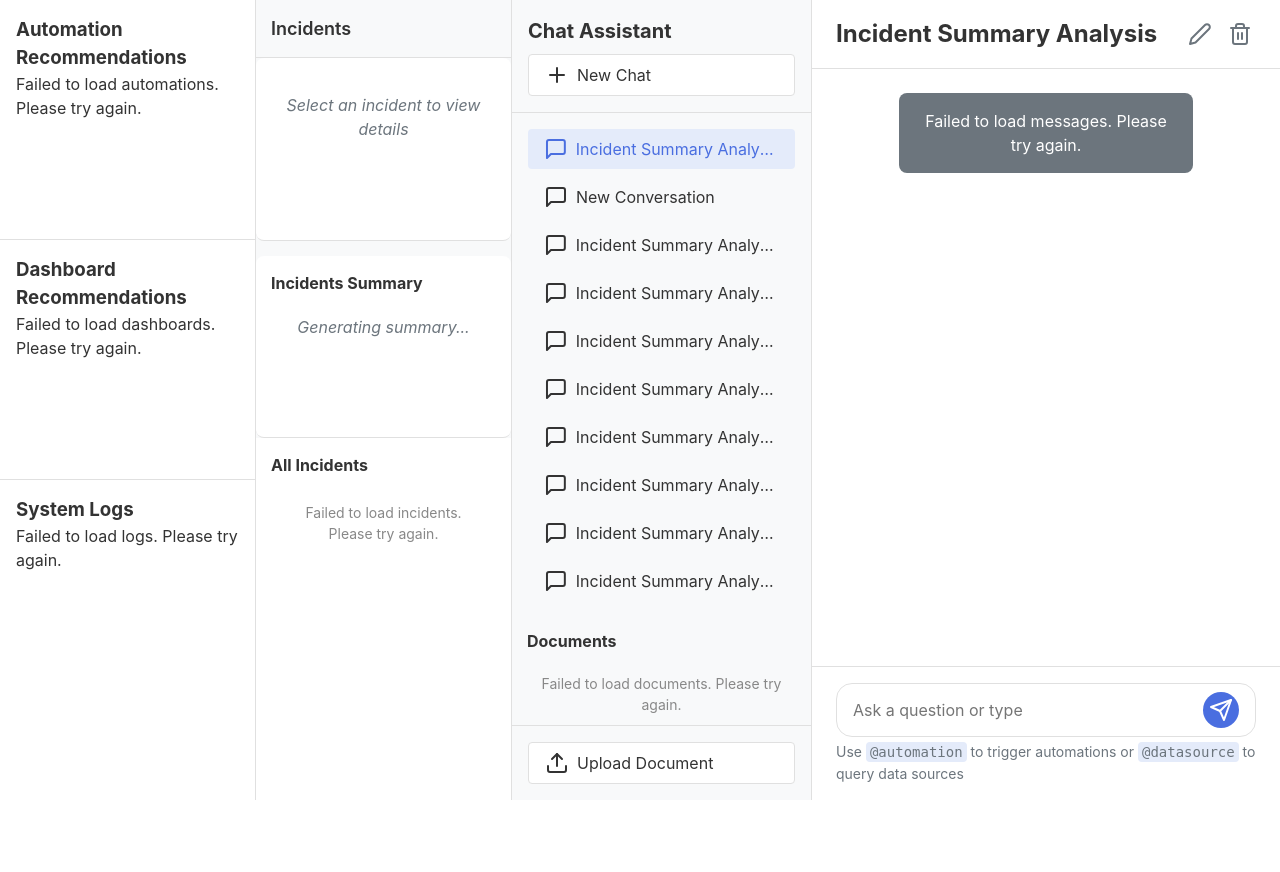
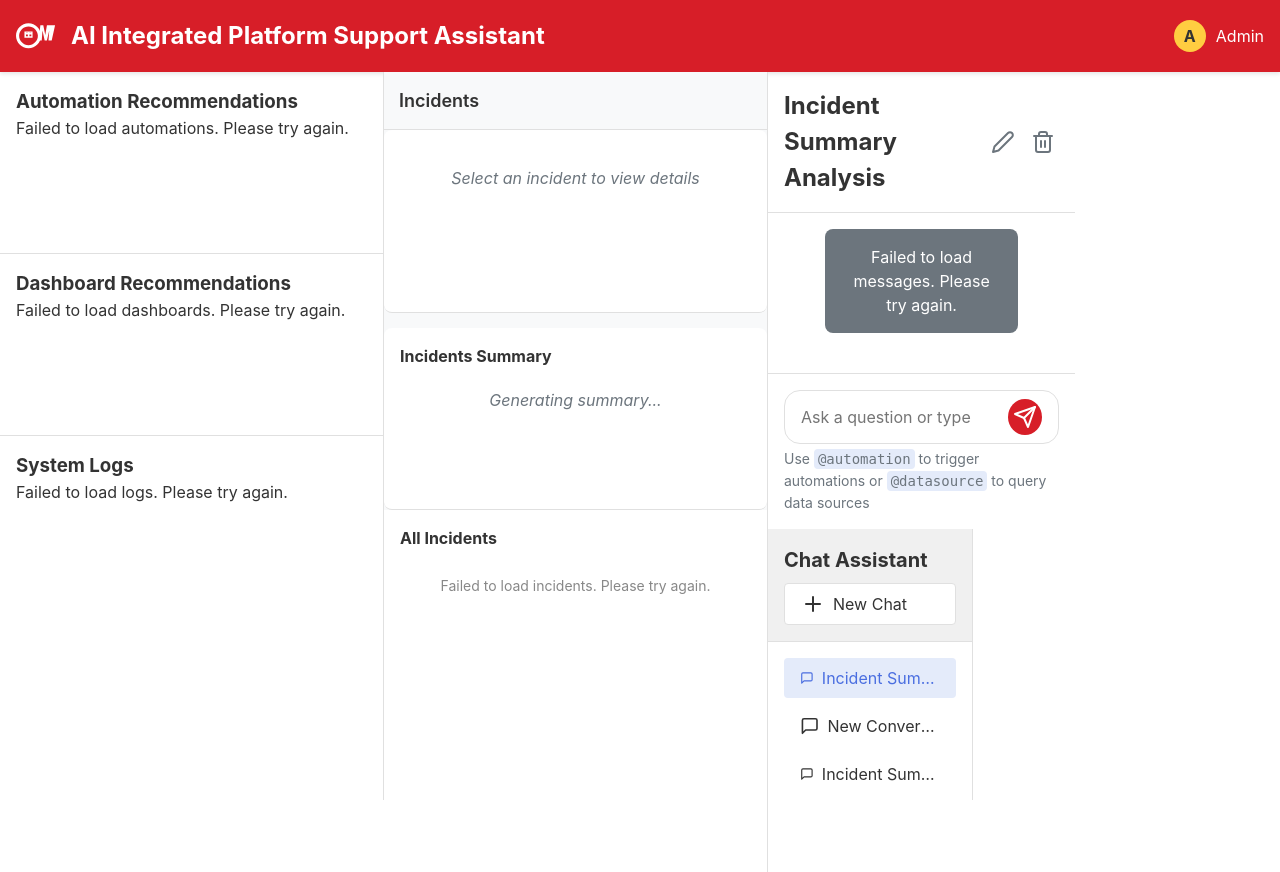
Before and after one commit to firaz-bug/Bumblebee, a Django app: page / in a window 1280 px wide. Before the commit the page ends 800 px from the top, so only its background shows below. Run offline with Django 4.2, Linux system fonts and the light colour scheme; data comes from the database, SQL or seed files in the repository; data that the repository does not hold is empty; some libraries are stand-ins or nearby versions.

Commit message:
Update UI layout and styling to incorporate Wells Fargo branding, adjust column widths and heights per specifications, and add a header.
Replit-Commit-Author: Agent
Replit-Commit-Session-Id: b253dd88-fecb-43a7-9db1-f65259ebea04
Replit-Commit-Screenshot-Url: https://storage.googleapis.com/screenshot-production-us-central1/5c3a75fc-ee19-46c1-bdfa-f83a3406b60d/e810663b-a8bb-418c-afad-ad9db234d74e.jpg

```diff
--- a/chat_app/templates/chat_app/base.html
+++ b/chat_app/templates/chat_app/base.html
@@ -3,41 +3,124 @@
 <head>
     <meta charset="UTF-8">
     <meta name="viewport" content="width=device-width, initial-scale=1.0">
-    <title>Chat Assistant</title>
+    <title>AI Integrated Platform Support Assistant</title>
     <link rel="stylesheet" href="/static/css/styles.css">
     <!-- Feather icons -->
     <script src="https://cdn.jsdelivr.net/npm/feather-icons/dist/feather.min.js"></script>
     <style>
+        :root {
+            --wf-red: #D71E28;
+            --wf-gold: #FFCD41;
+            --wf-dark-gray: #333333;
+            --wf-light-gray: #F0F0F0;
+        }
+
+        .app-header {
+            background-color: var(--wf-red);
+            color: white;
+            padding: 1rem;
+            display: flex;
+            align-items: center;
+            justify-content: space-between;
+            box-shadow: 0 2px 4px rgba(0,0,0,0.1);
+        }
+
+        .app-header h1 {
+            margin: 0;
+            font-size: 1.5rem;
+            display: flex;
+            align-items: center;
+        }
+
+        .app-header .logo {
+            height: 40px;
+            margin-right: 15px;
+        }
+
+        .app-header .user-info {
+            display: flex;
+            align-items: center;
+        }
+
+        .app-header .user-avatar {
+            width: 32px;
+            height: 32px;
+            border-radius: 50%;
+            background-color: var(--wf-gold);
+            margin-right: 10px;
+            display: flex;
+            align-items: center;
+            justify-content: center;
+            color: var(--wf-dark-gray);
+            font-weight: bold;
+        }
+
         .app-container {
             display: flex;
-            height: 100vh;
+            height: calc(100vh - 72px); /* Account for header height */
         }
 
+        /* Column widths as requested */
         .incidents-column {
-            width: 20%;
+            width: 30%;
+            border-right: 1px solid var(--color-border);
+            display: flex;
+            flex-direction: column;
+            overflow: hidden;
         }
 
         .recommendations-column {
-            width: 20%;
+            width: 30%;
             display: flex;
             flex-direction: column;
             border-right: 1px solid var(--color-border);
+            overflow: hidden;
         }
 
+        .main-content {
+            width: 40%;
+            display: flex;
+            flex-direction: column;
+            overflow: hidden;
+        }
+
+        /* Incidents column sections */
+        .incident-details {
+            height: 25%;
+            padding: 1rem;
+            border-bottom: 1px solid var(--color-border);
+            overflow-y: auto;
+        }
+
+        .incident-summary {
+            height: 25%;
+            padding: 1rem;
+            border-bottom: 1px solid var(--color-border);
+            overflow-y: auto;
+        }
+
+        .incidents-section {
+            height: 50%;
+            padding: 1rem;
+            overflow-y: auto;
+        }
+
+        /* Recommendations column sections */
         .automations-section,
         .dashboards-section {
-            height: 30%;
+            height: 25%;
             padding: 1rem;
             border-bottom: 1px solid var(--color-border);
             overflow-y: auto;
         }
 
         .logs-section {
-            height: 40%;
+            height: 50%;
             padding: 1rem;
             overflow-y: auto;
         }
 
+        /* Items styling */
         .automation-item,
         .dashboard-item {
             padding: 0.5rem;
@@ -50,7 +133,7 @@
         .automation-item .run-btn {
             margin-top: 0.5rem;
             padding: 0.25rem 0.5rem;
-            background-color: var(--color-accent);
+            background-color: var(--wf-red);
             color: white;
             border: none;
             border-radius: 4px;
@@ -77,12 +160,74 @@
             border-left-color: #e74c3c;
         }
 
-        .main-content {
+        /* Chat layout */
+        .chat-container {
+            display: flex;
+            height: 100%;
+            width: 100%;
+        }
+
+        .sidebar {
             width: 40%;
+            border-right: 1px solid var(--color-border);
+            display: flex;
+            flex-direction: column;
+            background-color: var(--color-bg-secondary);
+        }
+
+        .chat-content {
+            width: 60%;
+            display: flex;
+            flex-direction: column;
+            height: 100%;
+        }
+
+        .chat-header {
+            padding: 1rem;
+            border-bottom: 1px solid var(--color-border);
+            display: flex;
+            justify-content: space-between;
+            align-items: center;
+        }
+
+        .chat-messages {
+            flex-grow: 1;
+            padding: 1rem;
+            overflow-y: auto;
+        }
+
+        .chat-input-container {
+            padding: 1rem;
+            border-top: 1px solid var(--color-border);
+        }
+
+        /* Wells Fargo theme overrides */
+        .primary-btn, .send-btn {
+            background-color: var(--wf-red);
+        }
+
+        .sidebar-header {
+            background-color: var(--wf-light-gray);
         }
     </style>
 </head>
 <body>
+    <!-- Wells Fargo Header -->
+    <header class="app-header">
+        <h1>
+            <svg class="logo" xmlns="http://www.w3.org/2000/svg" viewBox="0 0 128 81" width="40">
+                <path fill="#FFFFFF" d="M40,0C17.9,0,0,17.9,0,40s17.9,40,40,40s40-17.9,40-40S62.1,0,40,0z M40,70c-16.5,0-30-13.5-30-30 S23.5,10,40,10s30,13.5,30,30S56.5,70,40,70z"/>
+                <path fill="#FFFFFF" d="M53,26H27v20h26V26z M38,41h-6v-5h6V41z M38,31h-6v-1h6V31z M49,41h-6v-5h6V41z M49,31h-6v-1h6V31z"/>
+                <path fill="#FFFFFF" d="M125,6.3H99l-5.4,30.9L87.3,6.3H78L72.4,55h9.9l2.5-32.3l6.9,32.3h7.1l7.6-32.3L104,55h10.2L125,6.3z"/>
+            </svg>
+            AI Integrated Platform Support Assistant
+        </h1>
+        <div class="user-info">
+            <div class="user-avatar">A</div>
+            <span>Admin</span>
+        </div>
+    </header>
+
     <div class="app-container">
         <!-- Left column for incidents -->
         <aside class="incidents-column">
@@ -140,8 +285,11 @@
             </div>
         </aside>
 
-        <!-- Middle column for chat assistant -->
-        <aside class="sidebar">
+        <!-- Main chat content area -->
+        <main class="main-content">
+            <div class="chat-container">
+                <!-- Left sidebar within main content -->
+                <div class="sidebar">
                     <div class="sidebar-header">
                         <h1 class="app-title">Chat Assistant</h1>
                         <button id="new-chat-btn" class="new-chat-btn">
@@ -169,11 +317,13 @@
                             <i data-feather="upload"></i> Upload Document
                         </button>
                     </div>
-        </aside>
+                </div>
 
-        <!-- Main chat content area -->
-        <main class="main-content">
+                <!-- Chat content area -->
+                <div class="chat-content">
                     {% block content %}{% endblock %}
+                </div>
+            </div>
         </main>
 
         <!-- Upload Document Modal -->
--- a/chat_app/templates/chat_app/index.html
+++ b/chat_app/templates/chat_app/index.html
@@ -1,7 +1,6 @@
 {% extends "chat_app/base.html" %}
 
 {% block content %}
-<div class="chat-container">
 <div class="chat-header">
     <h2 id="current-chat-title">{{ current_conversation.title }}</h2>
     <div class="chat-actions">
@@ -35,7 +34,6 @@
         </div>
     </form>
 </div>
-</div>
 {% endblock %}
 
 {% block extra_scripts %}
```
Lines whose indentation alone changed are shown as unchanged.
